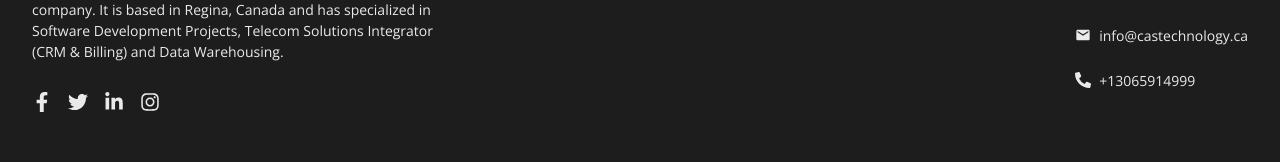
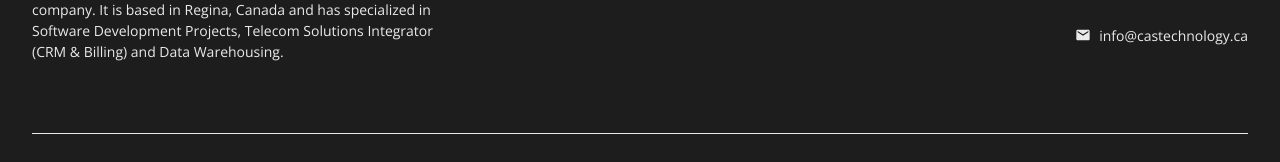
Before and after one commit to robor-systems/castech-react, a React (Create React App) app: page / in a window 1280 px wide. Shown: the part 3682-3844 px from the top of the page. Built offline with nearby package versions, Linux system fonts and the light colour scheme.

Commit message:
fix: removed social links + phone number

```diff
--- a/src/components/Modules/Layout/Footer.jsx
+++ b/src/components/Modules/Layout/Footer.jsx
@@ -48,13 +48,13 @@ const Footer = () => {
               Software Development Projects, Telecom Solutions Integrator (CRM &
               Billing) and Data Warehousing.
             </p>
-            <div className='hidden md:flex mt-[30px] gap-x-4'>
+            {/* <div className='hidden md:flex mt-[30px] gap-x-4'>
               {socialLinks.map(({ href, Icon }, i) => (
-                <a target='_blank' href={href} rel='noreferrer'>
+                <a target='_blank' key={i} href={href} rel='noreferrer'>
                   <Icon className='text-xl ' />
                 </a>
               ))}
-            </div>
+            </div> */}
           </div>
           <div className='flex flex-col gap-y-6 md:mt-0  my-10'>
             <a
@@ -88,15 +88,15 @@ const Footer = () => {
                 info@castechnology.ca
               </p>
             </Link>
-            <div className='flex flex-col gap-x-2 gap-y-2 md:flex-row  items-center '>
+            {/* <div className='flex flex-col gap-x-2 gap-y-2 md:flex-row  items-center '>
               {" "}
               <FaPhoneAlt className='mb-[10px] md:mb-[0px]  ' />
               <p className='text-[14px]'>+13065914999</p>
-            </div>
+            </div> */}
           </div>
           <div className='flex justify-center md:hidden mt-[30px]  gap-x-4'>
             {socialLinks.map(({ href, Icon }, i) => (
-              <a target='_blank' href={href} rel='noreferrer'>
+              <a target='_blank' key={i} href={href} rel='noreferrer'>
                 <Icon className='text-xl ' />
               </a>
             ))}
```
